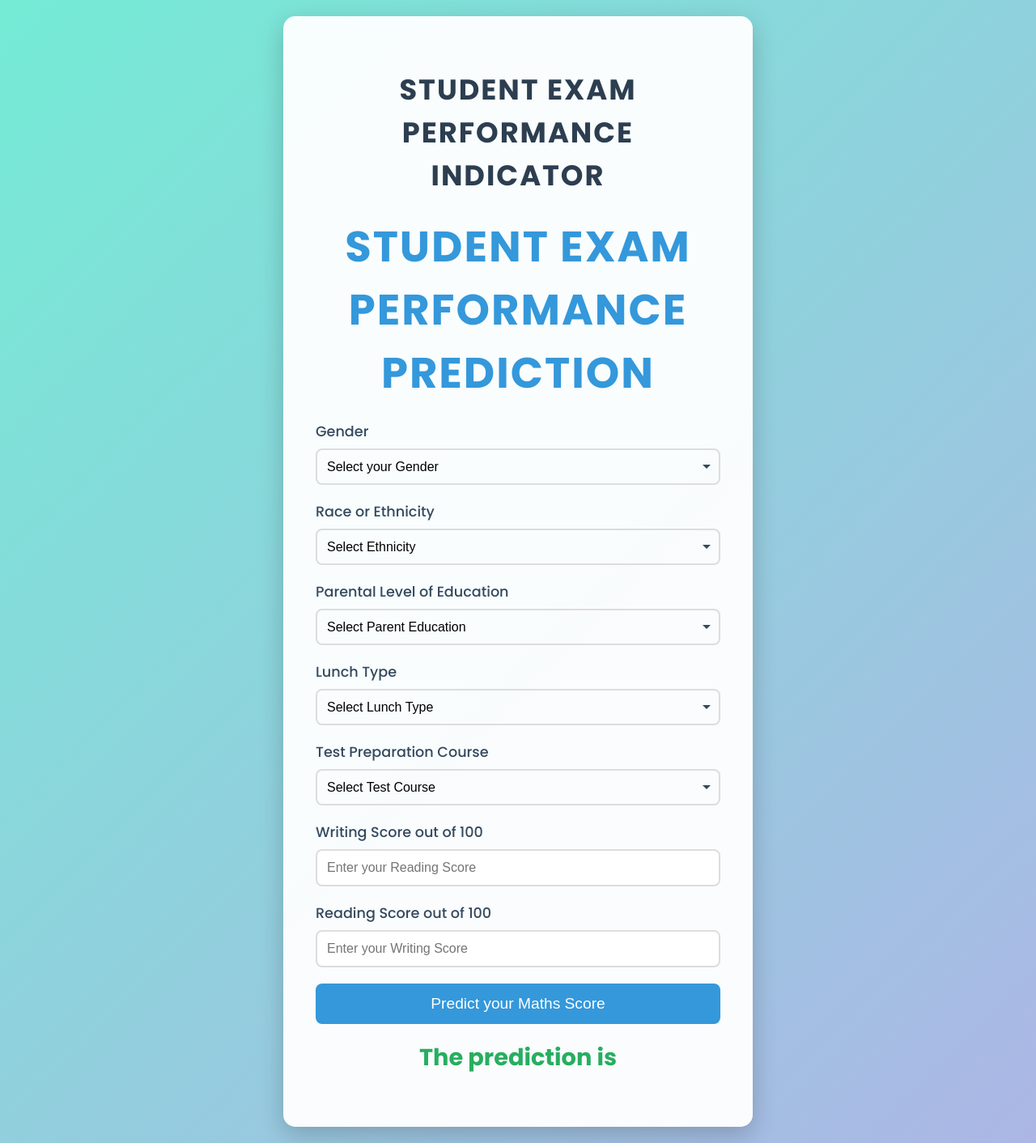
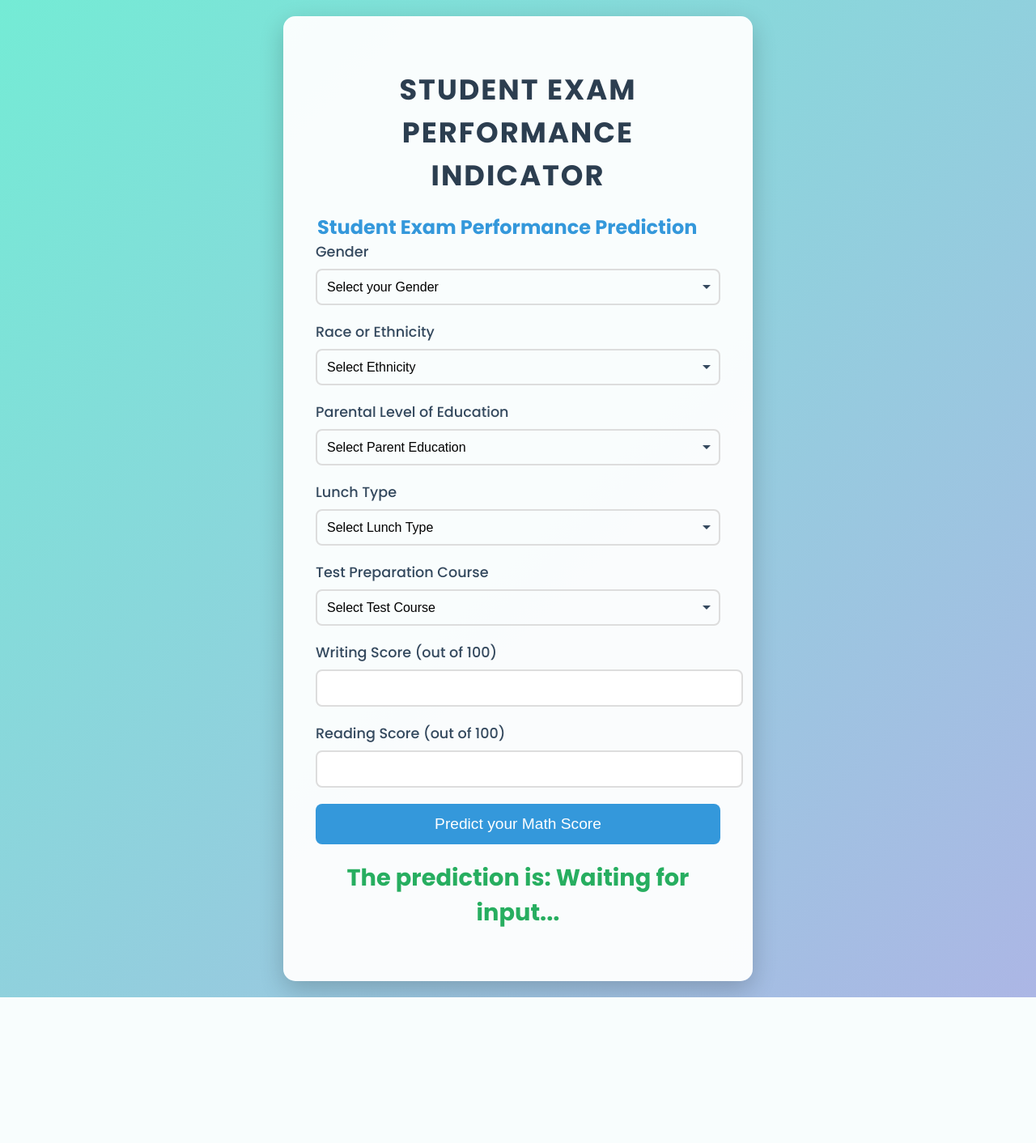
Before and after one commit to abdelrahman1a/mlproject, a Flask app: template templates/home.html in a window 1280 px wide. Shown: the whole page at 81% size. After the commit the page ends 1232 px from the top, so only its background shows below. Run offline with Flask 3, Linux system fonts and the light colour scheme; the template is opened without the code that fills it, so the values that code supplies are empty.

Commit message:
Editing in app and Design

```diff
--- a/app.py
+++ b/app.py
@@ -1,44 +1,46 @@
-from flask import Flask, request , render_template
-
+from flask import Flask, request, render_template, jsonify
 import numpy as np
 import pandas as pd
+from sklearn.preprocessing import StandardScaler
+from src.Pipeline.predict_pipeline import PredictPipeline, CustomData
 
-from sklearn.preprocessing import StandardScaler
-from src.Pipeline.predict_pipeline import PredictPipeline , CustomData
-
-application = Flask(__name__) # entry point
+application = Flask(__name__)  # Entry point
 app = application
-
 
 @app.route('/')
 def index():
-    return render_template('index.html')
+    return render_template('home.html')
 
-@app.route('/Predictdata' , methods = ['GET' , 'POST'])
+@app.route('/predictdata', methods=['POST'])
 def predict_datapoint():
-    if request.method == 'GET':
-        return render_template('home.html')
-    else:
+    try:
+        # Collect form data
         data = CustomData(
             gender=request.form.get('gender'),
             race_ethnicity=request.form.get('ethnicity'),
             parental_level_of_education=request.form.get('parental_level_of_education'),
             lunch=request.form.get('lunch'),
             test_preparation_course=request.form.get('test_preparation_course'),
-            reading_score=float(request.form.get('writing_score')),
-            writing_score=float(request.form.get('reading_score'))
+            reading_score=float(request.form.get('reading_score')),
+            writing_score=float(request.form.get('writing_score'))
         )
 
+        # Convert to DataFrame
         pred_df = data.get_data_as_DataFrame()
         print(pred_df)
-        print("Before Prediction")
 
-        print('After Prediction')
+        # Predict using pipeline
         predict_pipeline = PredictPipeline()
-        print("Mid Prediction")
         results = predict_pipeline.Predict(pred_df)
-        return render_template('home.html' , results = results)
 
+        if results[0] > 100:
+            results[0] = 100
+
+        # Return result as JSON for AJAX
+        return jsonify({"prediction": results[0]})
+
+    except Exception as e:
+        return jsonify({"error": str(e)})
 
 if __name__ == "__main__":
     app.run(host="0.0.0.0", debug=True)
--- a/templates/home.html
+++ b/templates/home.html
@@ -1,46 +1,42 @@
-<html>
+<!DOCTYPE html>
+<html lang="en">
   <head>
+    <meta charset="UTF-8" />
+    <meta name="viewport" content="width=device-width, initial-scale=1.0" />
     <title>Student Exam Performance Indicator</title>
     <link
       href="https://fonts.googleapis.com/css2?family=Poppins:wght@400;500;700&display=swap"
       rel="stylesheet"
     />
-    <link rel="stylesheet" href="{{ url_for('static', filename='styles.css') }}">
-</head>
+    <link
+      rel="stylesheet"
+      href="{{ url_for('static', filename='styles.css') }}"
+    />
+  </head>
   <body>
     <div class="login">
       <h1>Student Exam Performance Indicator</h1>
 
-      <form action="{{ url_for('predict_datapoint')}}" method="post">
-        <h1>
-          <legend>Student Exam Performance Prediction</legend>
-        </h1>
+      <form
+        id="predictionForm"
+        action="{{ url_for('predict_datapoint') }}"
+        method="post"
+      >
+        <legend>Student Exam Performance Prediction</legend>
+
         <div class="mb-3">
           <label class="form-label">Gender</label>
-          <select
-            class="form-control"
-            name="gender"
-            placeholder="Enter your Gender"
-            required
-          >
-            <option class="placeholder" selected disabled value="">
-              Select your Gender
-            </option>
+          <select class="form-control" name="gender" required>
+            <option selected disabled value="">Select your Gender</option>
             <option value="male">Male</option>
             <option value="female">Female</option>
           </select>
         </div>
+
         <div class="mb-3">
           <label class="form-label">Race or Ethnicity</label>
-          <select
-            class="form-control"
-            name="ethnicity"
-            placeholder="Enter your ethnicity"
-            required
-          >
-            <option class="placeholder" selected disabled value="">
-              Select Ethnicity
-            </option>
+          <select class="form-control" name="ethnicity" required>
+            <option selected disabled value="">Select Ethnicity</option>
             <option value="group A">Group A</option>
             <option value="group B">Group B</option>
             <option value="group C">Group C</option>
@@ -48,17 +44,15 @@
             <option value="group E">Group E</option>
           </select>
         </div>
+
         <div class="mb-3">
           <label class="form-label">Parental Level of Education</label>
           <select
             class="form-control"
             name="parental_level_of_education"
-            placeholder="Enter your Parent Education"
             required
           >
-            <option class="placeholder" selected disabled value="">
-              Select Parent Education
-            </option>
+            <option selected disabled value="">Select Parent Education</option>
             <option value="associate's degree">Associate's Degree</option>
             <option value="bachelor's degree">Bachelor's Degree</option>
             <option value="high school">High School</option>
@@ -67,70 +61,92 @@
             <option value="some high school">Some High School</option>
           </select>
         </div>
+
         <div class="mb-3">
           <label class="form-label">Lunch Type</label>
-          <select
-            class="form-control"
-            name="lunch"
-            placeholder="Enter your Lunch"
-            required
-          >
-            <option class="placeholder" selected disabled value="">
-              Select Lunch Type
-            </option>
+          <select class="form-control" name="lunch" required>
+            <option selected disabled value="">Select Lunch Type</option>
             <option value="free/reduced">Free/Reduced</option>
             <option value="standard">Standard</option>
           </select>
         </div>
+
         <div class="mb-3">
           <label class="form-label">Test Preparation Course</label>
-          <select
-            class="form-control"
-            name="test_preparation_course"
-            placeholder="Enter your Course"
-            required
-          >
-            <option class="placeholder" selected disabled value="">
-              Select Test Course
-            </option>
+          <select class="form-control" name="test_preparation_course" required>
+            <option selected disabled value="">Select Test Course</option>
             <option value="none">None</option>
             <option value="completed">Completed</option>
           </select>
         </div>
+
         <div class="mb-3">
-          <label class="form-label">Writing Score out of 100</label>
+          <label class="form-label">Writing Score (out of 100)</label>
           <input
             class="form-control"
             type="number"
-            name="reading_score"
-            placeholder="Enter your Reading Score"
+            name="writing_score"
             min="0"
             max="100"
             required
           />
         </div>
+
         <div class="mb-3">
-          <label class="form-label">Reading Score out of 100</label>
+          <label class="form-label">Reading Score (out of 100)</label>
           <input
             class="form-control"
             type="number"
-            name="writing_score"
-            placeholder="Enter your Writing Score"
+            name="reading_score"
             min="0"
             max="100"
             required
           />
         </div>
+
         <div class="mb-3">
           <input
             class="btn btn-primary"
             type="submit"
-            value="Predict your Maths Score"
-            required
+            value="Predict your Math Score"
           />
         </div>
       </form>
-      <h2>The prediction is {{results}}</h2>
+
+      <h2 id="predictionResult">The prediction is: Waiting for input...</h2>
     </div>
+
+    <script>
+      // Get the form and result elements
+      const form = document.getElementById("predictionForm");
+      const resultDisplay = document.getElementById("predictionResult");
+
+      // Handle form submission with AJAX
+      form.addEventListener("submit", function (event) {
+        event.preventDefault(); // Prevent page reload
+
+        // Collect form data
+        const formData = new FormData(form);
+
+        // Send data to Flask endpoint using fetch
+        fetch(form.action, {
+          method: "POST",
+          body: formData,
+        })
+          .then((response) => response.json()) // Expect JSON response from Flask
+          .then((data) => {
+            if (data.error) {
+              resultDisplay.textContent = `Error: ${data.error}`;
+            } else {
+              resultDisplay.textContent = `The predicted Math score is: ${data.prediction}`;
+            }
+          })
+          .catch((error) => {
+            console.error("Error:", error);
+            resultDisplay.textContent =
+              "Error occurred while predicting. Please try again.";
+          });
+      });
+    </script>
   </body>
 </html>
```
